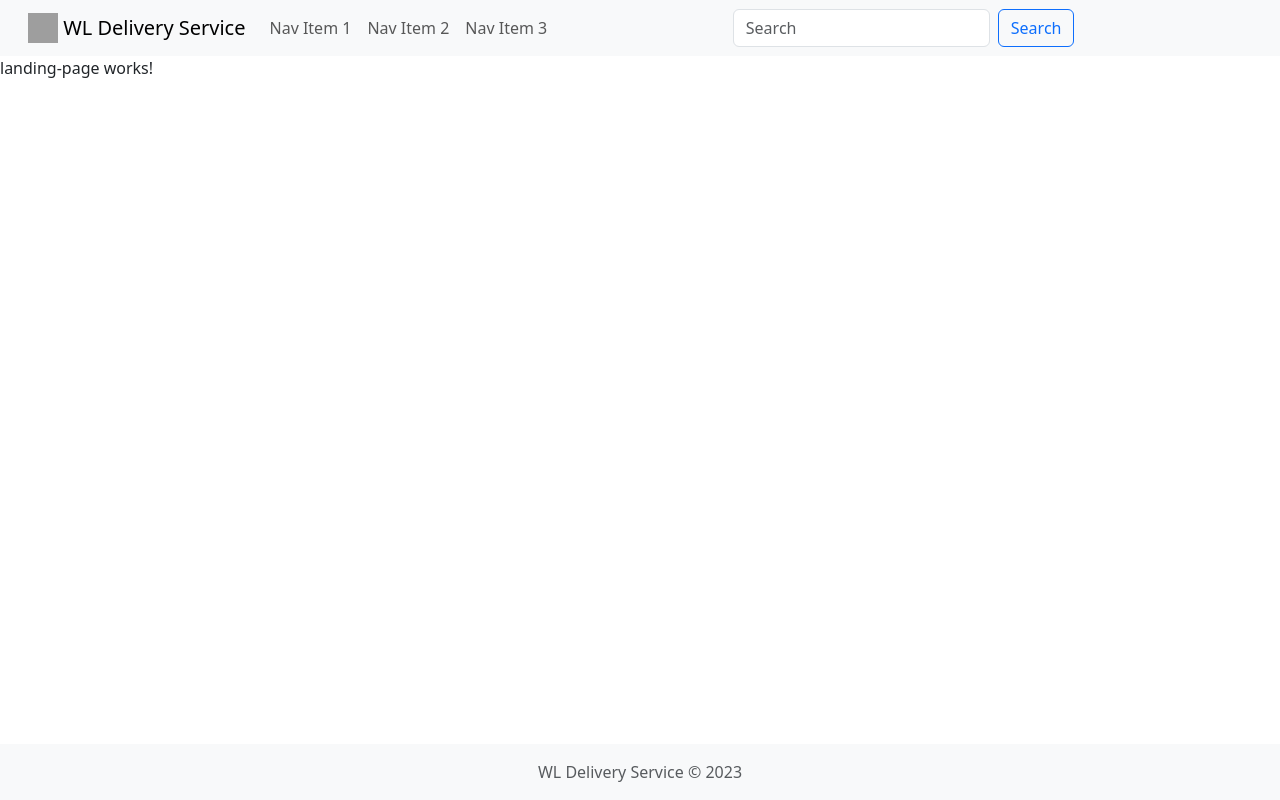
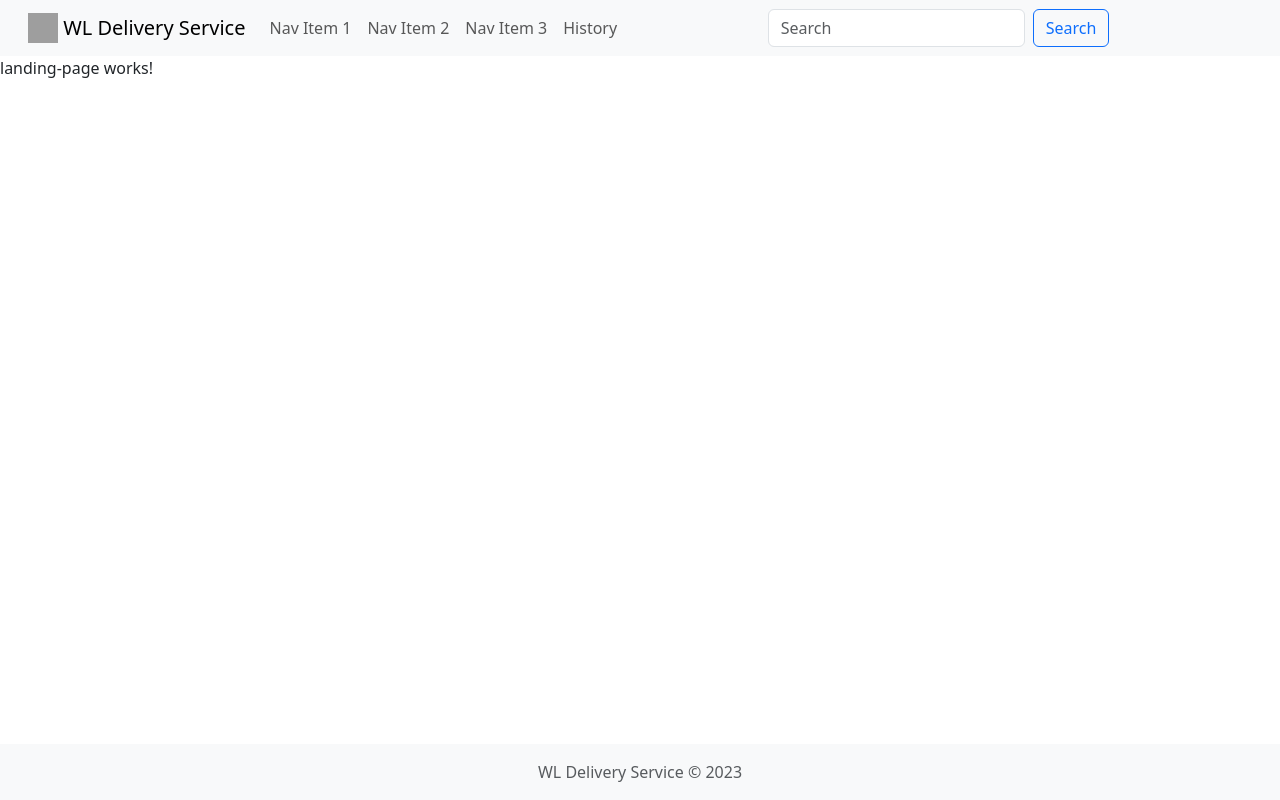
Before and after one commit to perse-foni/WL_Delivery_Service, an Angular app: page /login in a window 1280 px wide. Built offline with nearby package versions, Linux system fonts and the light colour scheme; grey boxes are pictures that could not be loaded.

Commit message:
add history nav item in navigation bar component

```diff
--- a/src/app/components/navigation-bar/navigation-bar.component.html
+++ b/src/app/components/navigation-bar/navigation-bar.component.html
@@ -43,6 +43,11 @@
               >Nav Item 3</a
             >
           </li>
+          <li class="nav-item">
+            <a class="nav-link" routerLink="history" routerLinkActive="active"
+              >History</a
+            >
+          </li>
         </ul>
         <form class="d-flex mx-auto">
           <input
```
